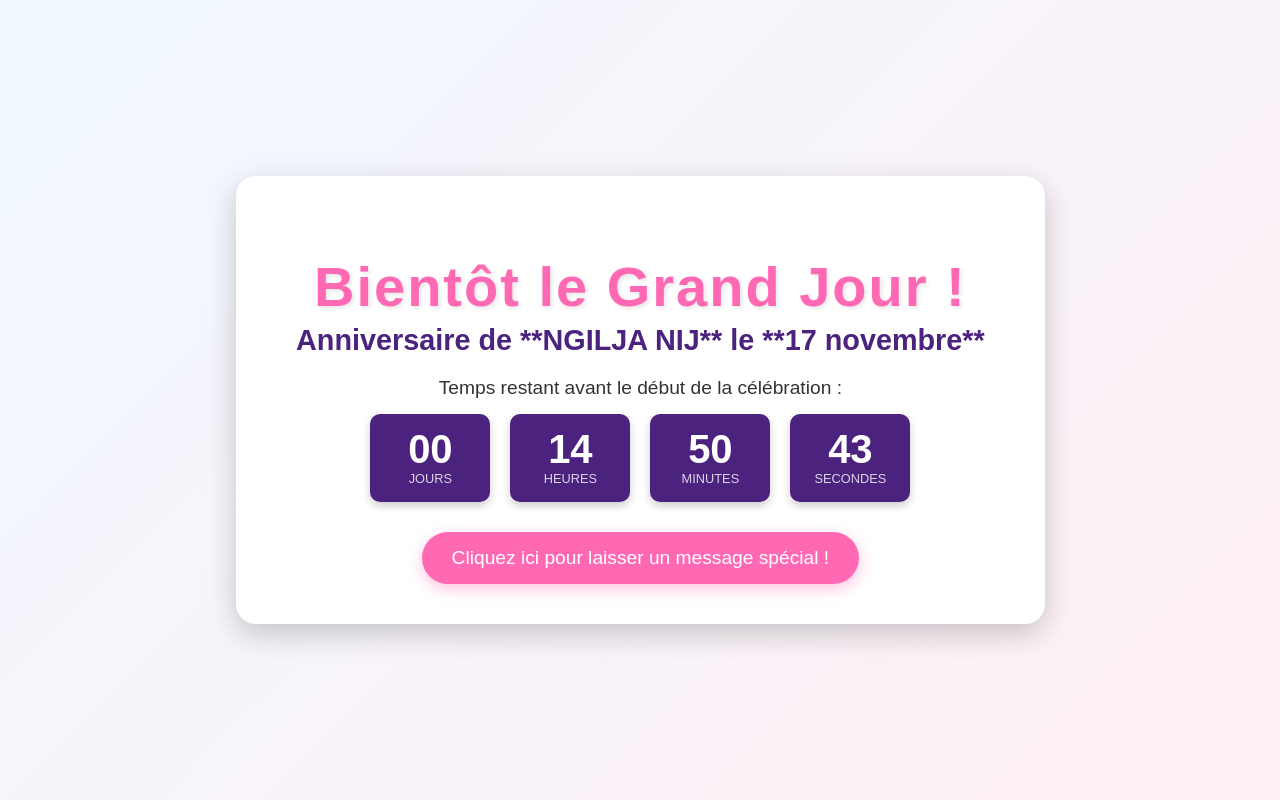
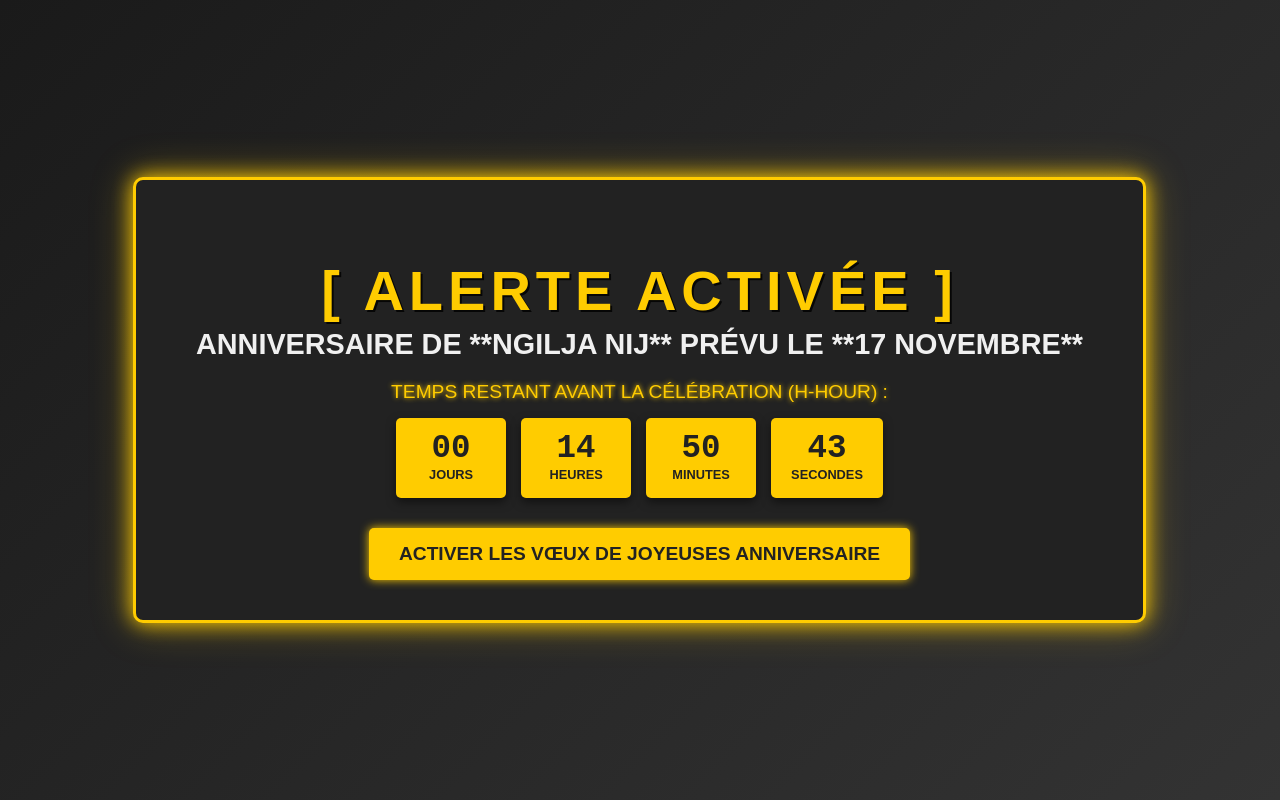
Before and after one commit to Ngilja/Ngilja-sniffer, a plain HTML site: page index.html in a window 1280 px wide. Drawn offline with Linux system fonts and the light colour scheme.

Commit message:
Update index.html

```diff
--- a/index.html
+++ b/index.html
@@ -7,10 +7,11 @@
     <style>
         /* --- Styles de Base (CSS) --- */
         :root {
-            --primary-color: #ff69b4; /* Rose vif */
-            --secondary-color: #4c227f; /* Violet profond */
-            --text-color: #333;
-            --font-family: 'Arial', sans-serif;
+            --primary-color: #ffcc00; /* Jaune Éclair (CoD Style) */
+            --secondary-color: #222222; /* Noir Profond */
+            --text-color-dark: #222222;
+            --text-color-light: #f0f0f0; /* Pour le texte sur fond noir */
+            --font-family: 'Montserrat', sans-serif; /* Police plus moderne et "impact" */
         }
 
         body {
@@ -20,22 +21,24 @@
             align-items: center;
             min-height: 100vh;
             margin: 0;
-            background: linear-gradient(135deg, #f0f8ff, #fff0f5);
+            /* Fond gris sombre pour le style militaire */
+            background: linear-gradient(135deg, #1a1a1a, #333333);
             font-family: var(--font-family);
-            color: var(--text-color);
+            color: var(--text-color-light);
             text-align: center;
-            overflow: hidden; /* Empêche les confettis de causer une barre de défilement */
+            overflow: hidden;
         }
 
         /* --- Conteneur Principal --- */
         .container {
-            background-color: white;
+            background-color: var(--secondary-color);
             padding: 40px 60px;
-            border-radius: 20px;
-            box-shadow: 0 10px 30px rgba(0, 0, 0, 0.2);
+            border-radius: 10px; /* Bords moins arrondis pour un look plus agressif */
+            box-shadow: 0 0 20px var(--primary-color), 0 0 40px rgba(255, 204, 0, 0.4); /* Ombre jaune */
             position: relative;
-            z-index: 10; /* Au-dessus des confettis */
+            z-index: 10;
             transform: scale(0.95);
+            border: 3px solid var(--primary-color); /* Bordure d'alerte */
             animation: pop-in 0.8s ease-out forwards;
         }
 
@@ -49,43 +52,47 @@
             color: var(--primary-color);
             font-size: 3.5em;
             margin-bottom: 5px;
-            letter-spacing: 2px;
-            text-shadow: 2px 2px 4px rgba(0, 0, 0, 0.1);
+            letter-spacing: 5px;
+            text-shadow: 2px 2px 0px rgba(0, 0, 0, 0.8);
+            font-weight: 900;
         }
 
         h2 {
-            color: var(--secondary-color);
+            color: var(--text-color-light);
             font-size: 1.8em;
             margin-top: 0;
             margin-bottom: 20px;
+            text-transform: uppercase;
         }
 
         /* --- Compte à Rebours --- */
         #countdown-title {
             font-size: 1.2em;
-            color: var(--text-color);
+            color: var(--primary-color);
             margin-bottom: 15px;
+            text-shadow: 0 0 5px var(--primary-color);
         }
 
         #countdown {
             display: flex;
             justify-content: center;
-            gap: 20px;
+            gap: 15px;
             margin-bottom: 30px;
         }
 
         .time-unit {
-            background-color: var(--secondary-color);
-            color: white;
+            background-color: var(--primary-color);
+            color: var(--secondary-color);
             padding: 15px 20px;
-            border-radius: 10px;
-            min-width: 80px;
-            box-shadow: 0 4px 8px rgba(0, 0, 0, 0.2);
-            transition: transform 0.2s ease;
+            border-radius: 5px;
+            min-width: 70px;
+            box-shadow: 0 4px 10px rgba(0, 0, 0, 0.5);
+            transition: transform 0.2s ease, background-color 0.3s;
         }
 
         .time-unit:hover {
-            transform: translateY(-5px);
+            transform: translateY(-5px) scale(1.1);
+            background-color: #ffff66; /* Jaune plus clair au survol */
         }
 
         .value {
@@ -93,30 +100,34 @@
             font-weight: bold;
             display: block;
             line-height: 1;
+            /* Style numérique futuriste */
+            font-family: monospace;
         }
 
         .label {
             font-size: 0.8em;
             text-transform: uppercase;
             margin-top: 5px;
-            opacity: 0.8;
+            font-weight: 700;
         }
 
         /* --- Bouton d'Interaction --- */
         #wish-button {
             background-color: var(--primary-color);
-            color: white;
+            color: var(--secondary-color);
             border: none;
             padding: 15px 30px;
             font-size: 1.2em;
-            border-radius: 50px;
+            border-radius: 5px;
             cursor: pointer;
             transition: background-color 0.3s, transform 0.2s;
-            box-shadow: 0 5px 15px rgba(255, 105, 180, 0.4);
+            box-shadow: 0 0 10px var(--primary-color);
+            font-weight: 800;
+            text-transform: uppercase;
         }
 
         #wish-button:hover {
-            background-color: #ff1493; /* Un rose plus foncé */
+            background-color: #ffff66;
             transform: scale(1.05);
         }
 
@@ -125,7 +136,7 @@
             position: absolute;
             width: 10px;
             height: 10px;
-            background-color: var(--primary-color);
+            background-color: var(--primary-color); /* Confettis Jaunes et Blancs */
             opacity: 0;
             border-radius: 50%;
             pointer-events: none;
@@ -134,7 +145,7 @@
 
         @keyframes fall {
             to {
-                transform: translateY(100vh);
+                transform: translateY(100vh) rotate(360deg);
                 opacity: 0;
             }
         }
@@ -143,10 +154,10 @@
 <body>
 
     <div class="container">
-        <h1>Bientôt le Grand Jour !</h1>
-        <h2>Anniversaire de **NGILJA NIJ** le **17 novembre**</h2>
+        <h1>[ ALERTE ACTIVÉE ]</h1>
+        <h2>ANNIVERSAIRE DE **NGILJA NIJ** PRÉVU LE **17 NOVEMBRE**</h2>
 
-        <div id="countdown-title">Temps restant avant le début de la célébration :</div>
+        <div id="countdown-title">TEMPS RESTANT AVANT LA CÉLÉBRATION (H-HOUR) :</div>
 
         <div id="countdown">
             <div class="time-unit">
@@ -167,17 +178,17 @@
             </div>
         </div>
 
-        <button id="wish-button">Cliquez ici pour laisser un message spécial !</button>
+        <button id="wish-button">ACTIVER LES VŒUX DE JOYEUSES ANNIVERSAIRE</button>
     </div>
 
     <script>
         // --- CONFIGURATION À MODIFIER ---
         const YOUR_NAME = "NGILJA NIJ";
-        // L'anniversaire est demain : 17 novembre 2025 à 00:00:00
+        // L'anniversaire est réglé pour demain (17 novembre 2025) à minuit
         const BIRTHDAY_DATE = "November 17, 2025 00:00:00";
         // ---------------------------------
 
-        document.querySelector('h2').innerHTML = `Anniversaire de **${YOUR_NAME}** le **${new Date(BIRTHDAY_DATE).toLocaleDateString('fr-FR', { day: 'numeric', month: 'long' })}**`;
+        document.querySelector('h2').innerHTML = `ANNIVERSAIRE DE **${YOUR_NAME}** PRÉVU LE **${new Date(BIRTHDAY_DATE).toLocaleDateString('fr-FR', { day: 'numeric', month: 'long' })}**`;
         document.title = `Joyeux Anniversaire - ${YOUR_NAME}`;
 
         const countdownElement = document.getElementById('countdown');
@@ -189,9 +200,8 @@
             const birthday = new Date(BIRTHDAY_DATE).getTime();
             let distance = birthday - now;
 
-            // Si l'anniversaire est passé pour cette année (très court laps de temps si l'on suppose que le code est lancé le jour J-1),
-            // on passe à l'année prochaine pour maintenir la boucle du compte à rebours
             if (distance < 0) {
+                // Si l'anniversaire est passé, on calcule celui de l'année prochaine
                 const nextYear = new Date(BIRTHDAY_DATE);
                 nextYear.setFullYear(nextYear.getFullYear() + 1);
                 distance = nextYear.getTime() - now;
@@ -210,11 +220,11 @@
                 document.getElementById('minutes').textContent = String(minutes).padStart(2, '0');
                 document.getElementById('seconds').textContent = String(seconds).padStart(2, '0');
             } else {
-                // Anniversaire A ARRIVÉ !
-                countdownTitle.textContent = "🥳 C'EST VOTRE ANNIVERSAIRE MAINTENANT ! 🥳";
-                document.querySelector('h1').textContent = `🎉 Joyeux Anniversaire ${YOUR_NAME} ! 🎉`;
-                countdownElement.innerHTML = `<h3 style="color:var(--primary-color); font-size:2em;">Que la fête commence !</h3>`;
-                wishButton.textContent = "Envoyer mes vœux maintenant !";
+                // Anniversaire A ARRIVÉ (H-HOUR atteint) !
+                countdownTitle.textContent = "MISSION ACCOMPLIE - FÉLICITATIONS, C'EST LE JOUR J !";
+                document.querySelector('h1').textContent = `[ OPÉRATION JOYEUSES ANNIVERSAIRE ]`;
+                countdownElement.innerHTML = `<h3 style="color:var(--primary-color); font-size:2em; letter-spacing: 3px;">CODE ROUGE : FÊTE IMMÉDIATE !</h3>`;
+                wishButton.textContent = "ENVOI DU PAQUET VŒUX À NGILJA NIJ";
 
                 // Lancer une pluie de confettis non-stop
                 startConfettiRain();
@@ -224,20 +234,19 @@
             }
         }
 
-        // --- Logique des Confettis (Révolutionnaire) ---
-        const colors = ['#ff69b4', '#4c227f', '#ffcc00', '#00bcd4', '#ff8c00'];
+        // --- Logique des Confettis ---
+        const colors = ['#ffcc00', '#ffffff', '#222222']; // Jaune, Blanc, Noir
 
         function createConfetti() {
             const confetti = document.createElement('div');
             confetti.classList.add('confetti');
             confetti.style.left = `${Math.random() * 100}vw`;
             confetti.style.backgroundColor = colors[Math.floor(Math.random() * colors.length)];
-            confetti.style.animationDuration = `${Math.random() * 3 + 2}s`; // 2 à 5 secondes
-            confetti.style.animationDelay = `-${Math.random() * 5}s`; // Pour qu'ils ne démarrent pas tous en même temps
+            confetti.style.animationDuration = `${Math.random() * 3 + 2}s`;
+            confetti.style.animationDelay = `-${Math.random() * 5}s`;
             confetti.style.width = confetti.style.height = `${Math.random() * 8 + 5}px`;
             document.body.appendChild(confetti);
 
-            // Supprimer le confettis après la fin de son animation pour éviter l'encombrement du DOM
             confetti.addEventListener('animationend', () => {
                 confetti.remove();
             });
@@ -246,8 +255,8 @@
         let confettiInterval;
         function startConfettiRain() {
             if (!confettiInterval) {
-                confettiInterval = setInterval(createConfetti, 100); // Crée un confettis toutes les 100ms
-                // Faire un gros lancement initial
+                confettiInterval = setInterval(createConfetti, 100);
+                // Lancement initial de 50 confettis pour l'effet "BAM !"
                 for (let i = 0; i < 50; i++) {
                     createConfetti();
                 }
@@ -256,15 +265,13 @@
 
         // --- Logique du Bouton ---
         wishButton.addEventListener('click', () => {
-            alert(`🎉 Message pour ${YOUR_NAME} : Joyeux Anniversaire ! Vos vœux ont été enregistrés ! 🎉`);
-            // Ici, vous pourriez ajouter une logique pour enregistrer réellement le message
-            // (Nécessiterait un backend, non inclus ici pour la simplicité.)
+            alert(`🎉 ${YOUR_NAME} : VŒUX TRANSMIS AVEC SUCCÈS ! Joyeux Anniversaire ! 🎉`);
         });
 
 
         // Initialiser et démarrer la mise à jour
         updateCountdown();
-        const countdownInterval = setInterval(updateCountdown, 1000); // Met à jour chaque seconde
+        const countdownInterval = setInterval(updateCountdown, 1000);
 
     </script>
 
```
